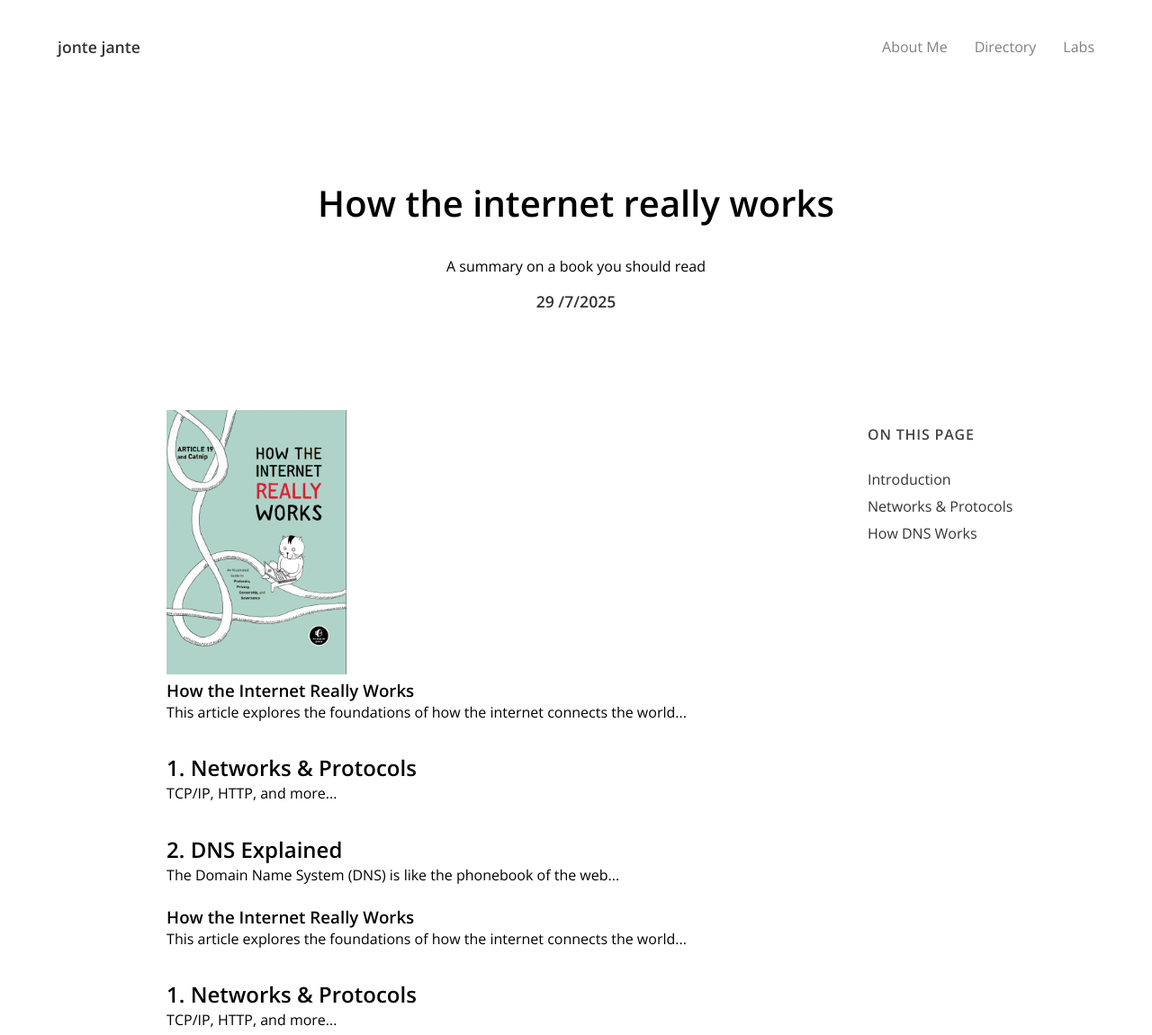
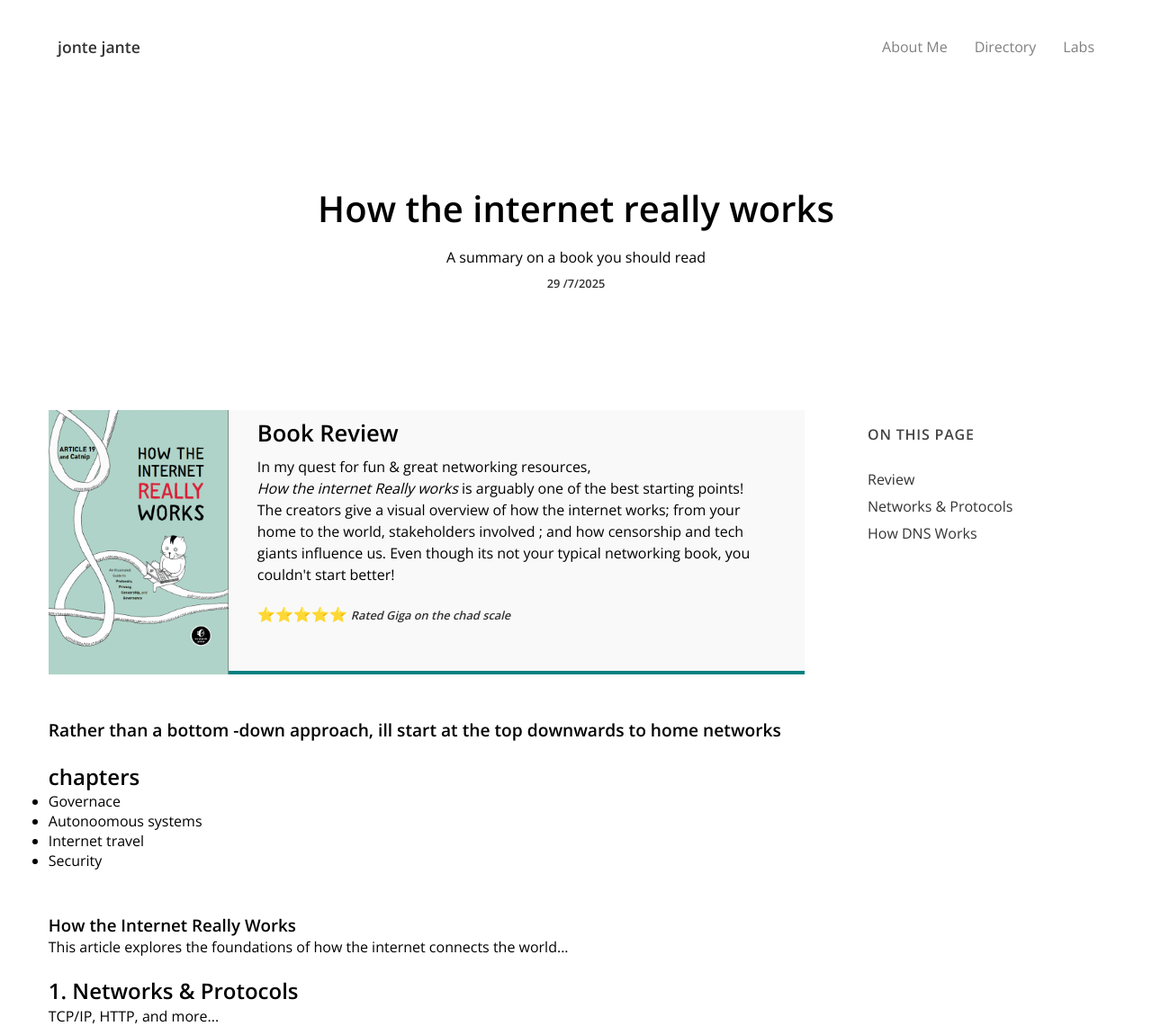
Before and after one commit to dev-karani/website, a plain HTML site: page howtheinternet.html in a window 1280 px wide. Shown: the top 1151 px of the page at 90% size. Drawn offline with nearby package versions, Linux system fonts and the light colour scheme; a web font is replaced by a local one.

Commit message:
feat: Finalized structure of page layout

```diff
--- a/howtheinternet.html
+++ b/howtheinternet.html
@@ -17,6 +17,7 @@
                 <li><a href="#">Labs</a></li>
             </ul>
         </nav>
+        <div id="progress-bar"></div>
 
         <!-- <a href="#" class="cta"><button>Contact</button></a> -->
     </header>
@@ -25,7 +26,7 @@
             <div class="i-title">
                 <h2>How the internet really works</h2>
                 <p>A summary on a book you should read</p>
-                <span>29 /7/2025</span>
+                <span id="intro">29 /7/2025</span>
             </div>
         </section>
         <section class="blog">
@@ -34,34 +35,32 @@
               <nav>
                 <h3>On this page</h3>
                 <ul>
-                  <li><a href="#intro">Introduction</a></li>
+                  <li><a href="#intro">Review</a></li>
                   <li><a href="#network">Networks & Protocols</a></li>
                   <li><a href="#dns">How DNS Works</a></li>
                 </ul>
               </nav>
             </aside>
             <main class="blog-content">
-              <article>
-                                <img src="./Screenshot 2025-07-19 182516.png" alt="">
+              <article class="first-article">
+                <img src="./Screenshot 2025-07-19 182516.png" alt="">
+                <div class="description">
+                  <h1 >Book Review</h1>
+                  <p>In my quest for fun & great networking resources, <br><strong></strong><em>How the internet Really works</em></strong> is arguably one of the best starting points! <br> The creators give a visual overview of how the internet works; from your home to the world, stakeholders involved ; and how censorship and tech giants  influence us. Even though its not your typical networking book, you couldn't start better!</p>
+                  <p id="network">⭐⭐⭐⭐⭐ <span class="Giga"><em>Rated Giga on the chad scale</em></span></p>
 
-                <h1 id="intro">How the Internet Really Works</h1>
-                <p>This article explores the foundations of how the internet connects the world...</p>
+                </div>
 
-                <h2 id="network">1. Networks & Protocols</h2>
-                <p>TCP/IP, HTTP, and more...</p>
-
-                <h2 id="dns">2. DNS Explained</h2>
-                <p>The Domain Name System (DNS) is like the phonebook of the web...</p>
               </article>
               <article>
-                <h1 id="intro">How the Internet Really Works</h1>
-                <p>This article explores the foundations of how the internet connects the world...</p>
-
-                <h2 id="network">1. Networks & Protocols</h2>
-                <p>TCP/IP, HTTP, and more...</p>
-
-                <h2 id="dns">2. DNS Explained</h2>
-                <p>The Domain Name System (DNS) is like the phonebook of the web...</p>
+                <p style="font-size: 1.2rem; font-weight: bold;">Rather than a bottom -down approach, ill start at the top downwards to home networks</p>
+                <h2>chapters</h2>
+                <ul>
+                  <li>Governace </li>
+                  <li>Autonoomous systems</li>
+                  <li>Internet travel</li>
+                  <li>Security</li>
+                </ul>
               </article>
               <article>
                 <h1 id="intro">How the Internet Really Works</h1>
@@ -125,5 +124,14 @@
 
         </section>
     </main>
+    <script>
+    window.addEventListener('scroll', () => {
+    const scrollTop = window.scrollY;
+    const docHeight = document.documentElement.scrollHeight - window.innerHeight;
+    const scrollPercent = (scrollTop / docHeight) * 100;
+    document.getElementById('progress-bar').style.width = scrollPercent + '%';
+  });
+</script>
+
 </body>
 </html>
--- a/index.css
+++ b/index.css
@@ -365,13 +365,15 @@ body{
 }
 .i-title h2{
    font-size: 2.5rem;
-   padding: 1rem;
+   padding: 0rem 1rem;
 }
 .i-title p{
-  padding: 1rem;
+  padding: 1rem 1rem 0.6rem;
 }
 .i-title span{
   justify-self: flex-end;
+  font-size: 300;
+  font-size: 0.8rem;
 }
 
 .i-hero {
@@ -397,7 +399,7 @@ body{
 
 .blog-content {
  grid-column: 1/ span 2 ;
-  max-width: 65ch;
+  /* max-width: 65ch; */
   margin-inline: auto;
   grid-row: 1/ auto;
 }
@@ -455,13 +457,10 @@ body{
     margin-top: 2rem;
   }
 }
-.blog-content h2 {
-  margin-top: 2rem;
-}
-
 .blog-content p {
   margin-bottom: 1.25rem;
-  line-height: 1.6;
+     line-height: 1.5;
+    font-size: 1rem;
 }
 
 .blog-toc nav {
@@ -469,3 +468,47 @@ body{
   flex-direction: column;
   gap: 0.75rem;
 }
+.first-article{
+display: flex;
+justify-content: center;
+/* align-items: center; */
+margin-bottom: 40px;
+background-color: #f9f9f9;
+  transition: box-shadow 0.3s ease, transform 0.3s ease;
+
+}
+.first-article:hover {
+  box-shadow: 0 8px 20px rgba(0, 0, 0, 0.15);
+  transform: translateY(-4px);
+}
+.description{
+max-width: 70ch;
+ padding:0rem  2rem;
+ border-bottom: 4px solid teal;
+}
+
+.description h1{
+      font-size: 1.6rem;
+    padding-bottom: 0.5rem;
+    padding-top: 0.5rem;
+
+}
+.Giga{
+  font-size: 0.8rem;
+}
+.blog-content article {
+  margin-bottom: 3rem;
+}
+#progress-bar {
+  position: fixed;
+  top: 0;
+  left: 0;
+  height: 4px;
+  /* background-color: teal; */
+  background: linear-gradient(to right, #4de40c, #20c997);
+  box-shadow: 0 0 10px rgba(0, 128, 128, 0.5);
+  width: 0%;
+  z-index: 9999;
+  will-change: width;
+  transition: width 0.2s cubic-bezier(0.4, 0, 0.2, 1); /* Smooth curve */
+}
--- /dev/null
+++ b/network.css
@@ -0,0 +1,167 @@
+:root{
+  --header-height:74px;
+}
+
+* {
+  box-sizing: border-box;
+  margin: 0;
+  padding: 0;
+}
+body {
+  font-family: "Open Sans", sans-serif;
+  padding: 0 30px;
+}
+
+/**************Header*******/
+header {
+  display: flex;
+  justify-content: space-between;
+  align-items: center;
+  padding: 20px 5%;
+  background-color: white;
+  /* box-shadow: 0 1px 4px rgba(0, 0, 0, 0.05); */
+  position: sticky;
+  top: 0;
+  z-index: 100;
+  margin: 20px 0;
+}
+span{
+  font-weight: 900;
+  font-size: 1.1rem;
+  color: #333;
+  cursor: pointer;
+}
+
+.nav-links {
+  list-style: none;
+  display: flex;
+  gap: 30px;
+}
+
+.nav-links a {
+  text-decoration: none;
+  color: gray;
+  font-weight: 500;
+  transition: color 0.3s ease;
+}
+
+.nav-links a:hover {
+  color: teal;
+}
+
+button {
+  padding: 9px 25px;
+  background-color: rgba(0, 136, 169, 1);
+  border: none;
+  border-radius: 50px;
+  color: white;
+  font-weight: 600;
+  cursor: pointer;
+  transition: background-color 0.3s ease;
+}
+
+button:hover {
+  background-color: rgba(0, 136, 169, 0.85);
+}
+/***********************Global***************/
+a {
+  color: inherit;
+  text-decoration: none;
+  position: relative;
+  transition: color 0.3s ease;
+}
+
+a::after {
+  content: '';
+  position: absolute;
+  left: 0;
+  bottom: -2px;
+  height: 2px;
+  width: 100%;
+  background: currentColor;
+  transform: scaleX(0);
+  transform-origin: right;
+  transition: transform 0.3s ease;
+}
+
+a:hover::after {
+  transform: scaleX(1);
+  transform-origin: left;
+}
+
+a.btn-link::after {
+  display: none;
+}
+
+/************intro*********/
+.intro {
+  display: flex;
+  justify-content: center;
+  padding: 0 2rem;
+  min-height: 100vh; /* take full viewport height */
+  align-items: center;
+}
+
+.intro-container {
+  display: grid;
+  grid-template-columns: repeat(12, 1fr);
+  grid-template-rows: auto 1fr;
+  gap: 2rem;
+  max-width: 1200px;
+  width: 100%;
+}
+
+.title {
+  grid-column: 7 / -1; /* push to top-right */
+  align-self: start;
+}
+
+.title h1 {
+  font-size: clamp(2.5rem, 5vw, 3.5rem);
+  font-weight: 800;
+  color: #222;
+  margin: 0;
+}
+
+.content-row {
+  grid-column: 1 / -1;
+  display: grid;
+  grid-template-columns: 1fr 1fr;
+  gap: 3rem;
+  align-items: center;
+}
+
+.brief-text {
+  font-size: 1.125rem;
+  line-height: 1.8;
+  color: #444;
+}
+
+.brief-text strong {
+  color: #1d4ed8; /* blue accent */
+}
+
+.img img {
+  width: 100%;
+  max-width: 500px;
+  height: auto;
+  border-radius: 16px;
+  box-shadow: 0 10px 30px rgba(0,0,0,0.1);
+}
+
+/* Responsive */
+@media (max-width: 768px) {
+  .content-row {
+    grid-template-columns: 1fr;
+    text-align: center;
+  }
+
+  .title {
+    grid-column: 1 / -1;
+    text-align: center;
+  }
+
+  .img img {
+    margin: 0 auto;
+  }
+}
```
Also changed, not shown: NetworkingCisco.html (+19 -2 lines).
